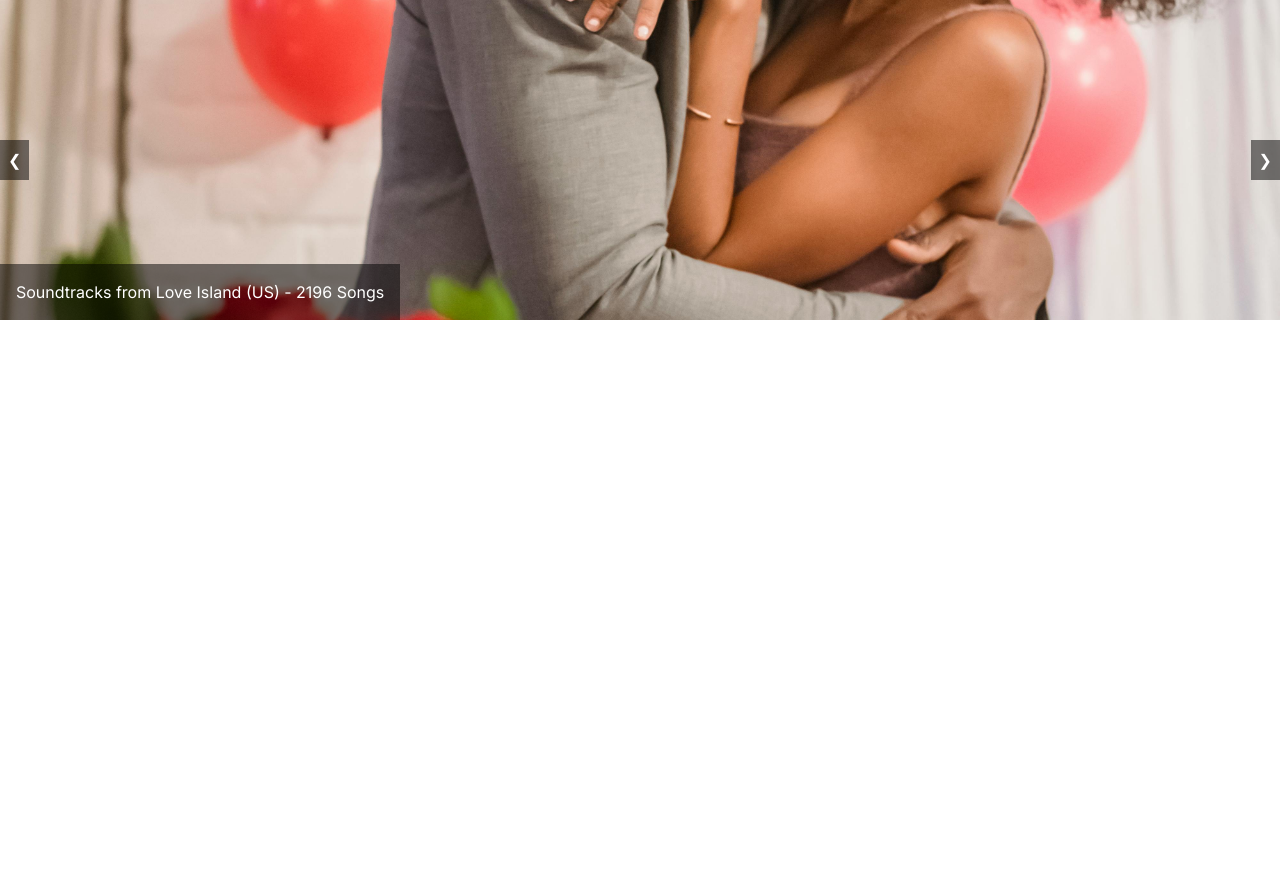
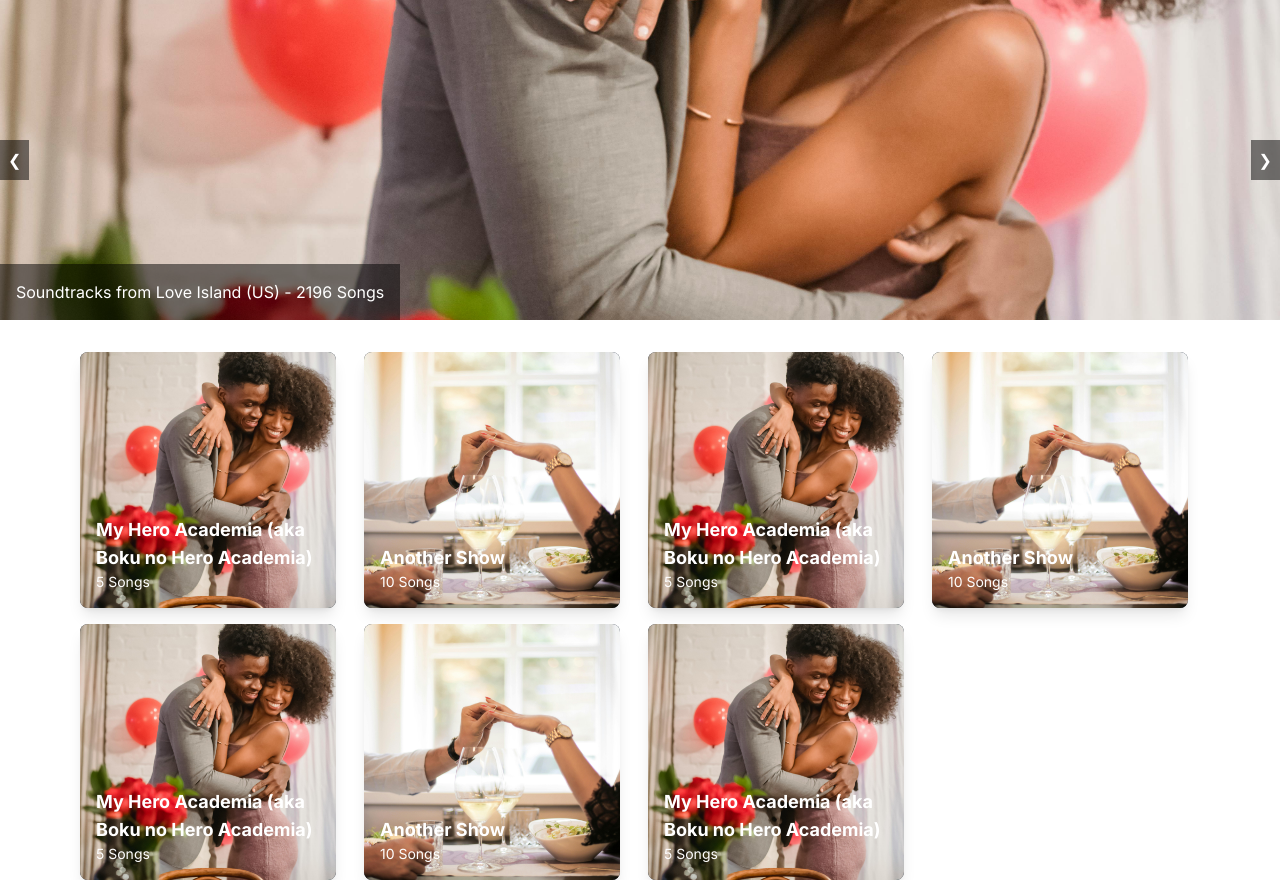
Before and after one commit to leeya018/songs-show, a Next.js app: page / in a window 1280 px wide. Before the commit the page ends 800 px from the top, so only its background shows below. Built offline with nearby package versions, Linux system fonts and the light colour scheme.

Commit message:
songs and song page

```diff
--- a/src/app/page.tsx
+++ b/src/app/page.tsx
@@ -1,11 +1,20 @@
 "use client";
 import React from "react";
-import Slideshow from "./components/Slideshow";
+import Slideshow from "../components/Slideshow";
+import { songList } from "@/util";
+import SongCard from "@/components/SongCard";
 
 export default function HomePage() {
   return (
     <div className="w-full h-screen">
       <Slideshow />
+      <div className="mx-20">
+        <div className="grid grid-cols-1 md:grid-cols-3 lg:grid-cols-4 gap-4 mt-8 ">
+          {songList.map((song, index) => (
+            <SongCard key={index} {...song} />
+          ))}
+        </div>
+      </div>
     </div>
   );
 }
--- /dev/null
+++ b/src/app/song/[id]/page.tsx
@@ -0,0 +1,29 @@
+"use client";
+import { songList } from "@/util";
+import { useParams, useRouter } from "next/navigation";
+
+const SongPage: React.FC = () => {
+  //   const router = useRouter();
+  const { id } = useParams();
+
+  // Fetch or retrieve the song data using the ID (for now, using dummy data)
+
+  const song = songList.find((song) => song.id === id);
+  if (!song) throw new Error(`song with id : ${id} not exist`);
+  return (
+    <div className="h-screen w-full">
+      <div className="relative w-full h-[40%]">
+        <img
+          src={song.image}
+          alt={song.title}
+          className="h-full w-full object-cover  mb-4"
+        />
+        <div className="absolute bottom-0 left-0 p-4 bg-black bg-opacity-50 text-white">
+          {song.title}
+        </div>
+      </div>
+    </div>
+  );
+};
+
+export default SongPage;
--- /dev/null
+++ b/src/components/SongCard.tsx
@@ -0,0 +1,25 @@
+"use client";
+import { SongItem } from "@/util";
+import { useRouter } from "next/navigation";
+const SongCard: React.FC<SongItem> = ({ id, image, title, description }) => {
+  const router = useRouter();
+  return (
+    <div
+      className="cursor-pointer bg-gray-800 text-white rounded-lg overflow-hidden shadow-lg w-64 h-64 relative"
+      onClick={() => router.push(`/song/${id}`)}
+    >
+      <img
+        src={image}
+        alt={title}
+        className="object-cover h-full w-full bg-center transform transition-transform
+                        duration-300 hover:scale-105 "
+      />
+      <div className="p-4 absolute bottom-0 left-0">
+        <h2 className="text-lg font-bold">{title}</h2>
+        <p className="text-sm">{description}</p>
+      </div>
+    </div>
+  );
+};
+
+export default SongCard;
--- a/src/util.ts
+++ b/src/util.ts
@@ -18,3 +18,55 @@ export const slides: Slide[] = [
   },
   // Add more slides as needed
 ];
+
+export interface SongItem {
+  id: string;
+  image: string;
+  title: string;
+  description: string;
+}
+
+export const songList: SongItem[] = [
+  {
+    id: "1",
+    image: "/images/1.jpg", // Replace with the actual path to the image
+    title: "My Hero Academia (aka Boku no Hero Academia)",
+    description: "5 Songs",
+  },
+  {
+    id: "2",
+    image: "/images/2.jpg",
+    title: "Another Show",
+    description: "10 Songs",
+  },
+  {
+    id: "3",
+    image: "/images/1.jpg", // Replace with the actual path to the image
+    title: "My Hero Academia (aka Boku no Hero Academia)",
+    description: "5 Songs",
+  },
+  {
+    id: "4",
+    image: "/images/2.jpg",
+    title: "Another Show",
+    description: "10 Songs",
+  },
+  {
+    id: "5",
+    image: "/images/1.jpg", // Replace with the actual path to the image
+    title: "My Hero Academia (aka Boku no Hero Academia)",
+    description: "5 Songs",
+  },
+  {
+    id: "6",
+    image: "/images/2.jpg",
+    title: "Another Show",
+    description: "10 Songs",
+  },
+  {
+    id: "7",
+    image: "/images/1.jpg", // Replace with the actual path to the image
+    title: "My Hero Academia (aka Boku no Hero Academia)",
+    description: "5 Songs",
+  },
+];
```
Also changed, not shown: src/components/Slideshow.tsx (renamed from src/app/components/Slideshow.tsx).
